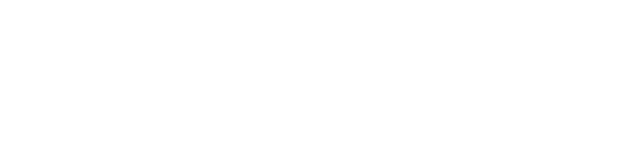
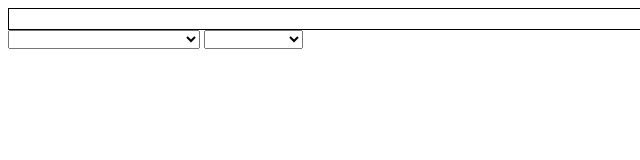
Before and after one commit to ashishcodes4/autoTextGenerator, a plain HTML site: page index.html in a window 1280 px wide. Shown: the whole page, without its empty margins (0-640 px from the left). Drawn offline with Linux system fonts and the light colour scheme.

Commit message:
adding dropdwon

```diff
--- /dev/null
+++ b/app.css
@@ -0,0 +1,5 @@
+.solution {
+    width: 100%;
+    border: 1px solid #000;
+    padding: 10px;
+}
--- a/index.html
+++ b/index.html
@@ -9,11 +9,43 @@
         <title>auto-text-generator</title>
         <meta name="description" content="">
         <meta name="viewport" content="width=device-width, initial-scale=1">
+        <link rel="stylesheet" type="text/css" href="app.css"/>
     </head>
     <body>
         <!--[if lt IE 7]>
             <p class="browsehappy">You are using an <strong>outdated</strong> browser. Please <a href="#">upgrade your browser</a> to improve your experience.</p>
         <![endif]-->
+        <div class="solution">
 
+        </div>
+        <div class="select_type">
+            <select name="text"> <!--Supplement an id here instead of using 'text'-->
+                <option value="value1"selected ></option>
+                <option value="value1" >Event Details</option>
+                <option value="value2">Website & Registration</option>
+                <option value="value3">Promotion & Communication</option>
+                <option value="value3">Invitee Management</option>
+                <option value="value3">Reporting</option>
+            </select>
+            <select>
+                <optgroup>
+                    <option></option>
+                  </optgroup>
+                <optgroup label="Group 1">
+                  <option>Option 1.1</option>
+                </optgroup>
+                <optgroup label="Group 2">
+                  <option>Option 2.1</option>
+                  <option>Option 2.2</option>
+                </optgroup>
+                <optgroup label="Group 3">
+                  <option>Option 3.1</option>
+                  <option>Option 3.2</option>
+                  <option>Option 3.3</option>
+                </optgroup>
+              </select>
+        </div>
+
+    <script type="text/javascript" src="app.js"></script>
     </body>
 </html>
```
Also changed, not shown: app.js (deleted).
